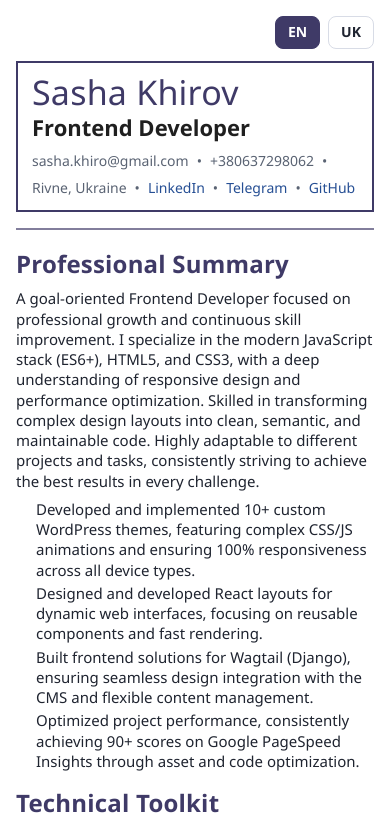
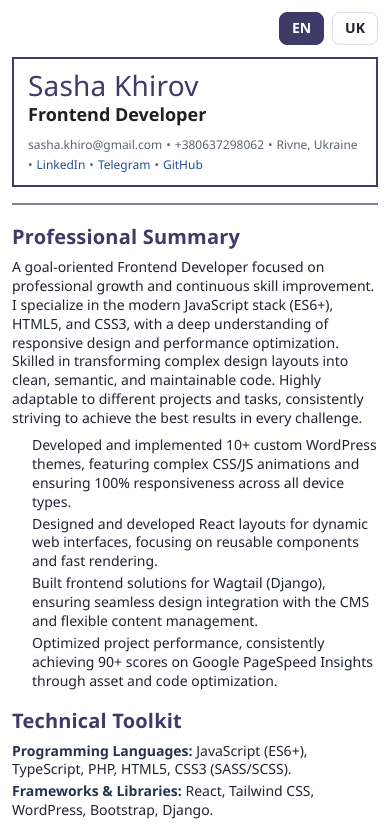
Before and after one commit to KhirovSasha/Resume, a React (Vite) app in the folder resume-app/: page / in a window 390 px wide. Shown: the top 824 px of the page. Built offline with nearby package versions, Linux system fonts and the light colour scheme.

Commit message:
added response styles

```diff
--- a/resume-app/src/App.css
+++ b/resume-app/src/App.css
@@ -194,6 +194,19 @@ li {
   gap: 12px;
 }
 
+/* Medium screens: improve multi-column layout */
+@media (min-width: 700px) {
+  .skills-grid {
+    grid-template-columns: repeat(2, minmax(0, 1fr));
+    column-gap: 18px;
+  }
+
+  .split {
+    grid-template-columns: 1.1fr 1fr;
+    align-items: flex-start;
+  }
+}
+
 @media (max-width: 900px) {
   .page {
     margin: 0;
@@ -226,6 +239,44 @@ li {
   .edu-meta,
   .quote {
     font-size: 15px;
+  }
+
+  .job-meta {
+    white-space: normal;
+  }
+
+  .page {
+    padding: 12px;
+  }
+}
+
+/* Extra small screens: tighten spacing and fonts */
+@media (max-width: 480px) {
+  h1 {
+    font-size: 28px;
+  }
+
+  .role {
+    font-size: 18px;
+  }
+
+  .section h2 {
+    font-size: 20px;
+  }
+
+  .summary,
+  ul,
+  .job-header,
+  .skills-grid,
+  .edu-title,
+  .edu-meta,
+  .quote {
+    font-size: 14px;
+  }
+
+  .contacts {
+    font-size: 12px;
+    gap: 4px;
   }
 }
 
```
